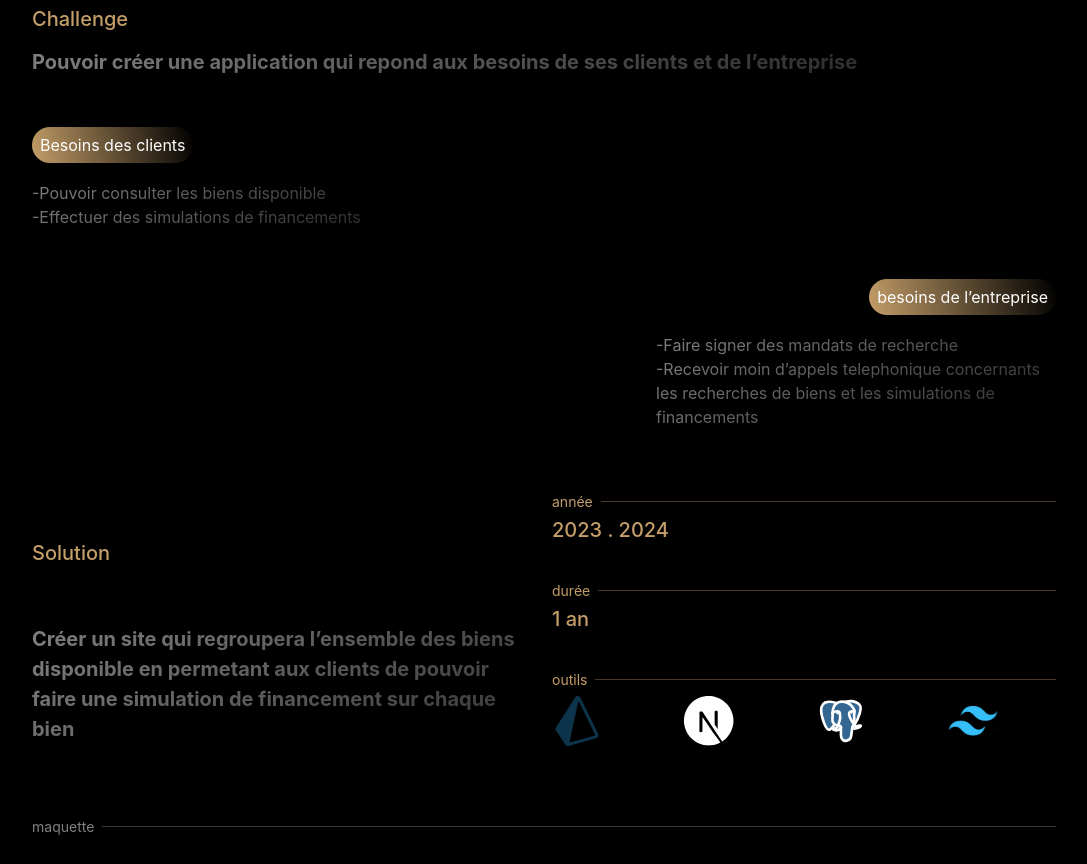
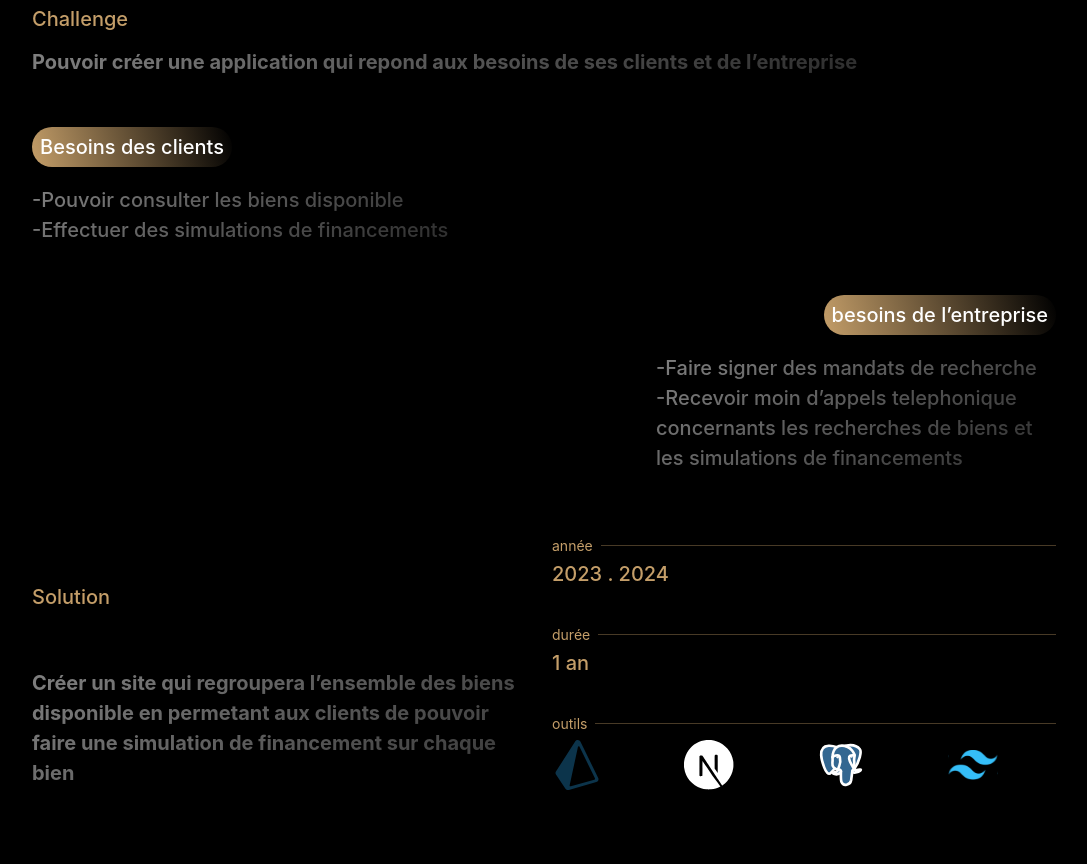
Before and after one commit to FierensDev/portfolio, a React (Create React App) app: page /portfolio/idla in a window 1280 px wide. Shown: the part 940-1804 px from the top of the page, without its empty margins (96-1183 px from the left). Built offline with nearby package versions, Linux system fonts and the light colour scheme; no server answers; the HTML template or start-up script is replaced by a standard one.

Commit message:
correct spacing

```diff
--- a/src/components/Pages/Contact/Contact.css
+++ b/src/components/Pages/Contact/Contact.css
@@ -8,7 +8,7 @@
 .contact__form{
   display: grid;
   grid-template-rows: 1fr;
-  gap: 16px;
+  gap: 32px;
 }
 
 .contact__form-input{
@@ -24,12 +24,21 @@
   outline: none;
 }
 
+.contact__title{
+  margin-bottom: 40px;
+}
+
+.contact__subtitle{
+  /* margin-top: 80px; */
+}
+
 .contact__form-textarea{
   color: var(--color-text);
   background: transparent;
   border: none;
   border-bottom: 1px solid var(--color-subtitle);
   width: 100%;
+  resize: vertical;
   padding: 10px 0;
 
   min-height: 150px;
@@ -90,6 +99,7 @@
   background: var(--color-subtitle-50);
   border: solid 2px;
   border-color: var(--color-text);
+  cursor:wait;
 }
 
 .button-sent{
@@ -118,8 +128,25 @@
   gap: 32px;
 }
 
+input:disabled{
+  background: rgba(90, 90, 90, 0.189);
+  cursor:no-drop;
+}
+
+textarea:disabled{
+  background: rgba(90, 90, 90, 0.189);
+  cursor:no-drop;
+}
+
 @media (min-width: 768px){
   .container__social-media{
     grid-template-columns: 1fr auto;
   }
+
+  .contact__subtitle{
+    width: 90%;
+    margin: auto;
+    margin-top: 40px;
+    margin-bottom: 40px;
+  }
 }
--- a/src/components/Pages/Contact/Contact.tsx
+++ b/src/components/Pages/Contact/Contact.tsx
@@ -5,7 +5,7 @@ import { useRef, useState } from 'react';
 
 export function Contact(){
 
-  const [submitState, setSubmitState] = useState(400)
+  const [submitState, setSubmitState] = useState(0)
 
   function handleForm(e: React.FormEvent<HTMLFormElement>){
     e.preventDefault()
@@ -48,20 +48,23 @@ export function Contact(){
   return(
     <div className="adapt-to-container">
       <div className="contact">
-        <h2 className="text-h2 text-gradient">Contactez moi</h2>
+        <h2 className="text-h2 text-gradient contact__title">Contactez moi</h2>
 
-        <p className="text-gradient text-h3">N'hésitez pas à me contacter à tout moment,
+        <p className="text-gradient text-h3 contact__subtitle">N'hésitez pas à me contacter à tout moment,
           je vous répondrai dès que possible
         </p>
       </div>
 
-      <div className='container__social-media'>
+      <div className='container__social-media mt-80'>
         <form ref={form} onSubmit={sendEmail} className='contact__form'>
-          <input type="text" name='user_name' id='name' placeholder='Nom' className='contact__form-input'/>
-          <input type="email" name='user_email' id='email' required placeholder='Email' className='contact__form-input' />
+          <input type="text" name='user_name' id='name' placeholder='Nom' className='contact__form-input' disabled={submitState > 0}/>
+          <input type="email" name='user_email' id='email' required placeholder='Email' className='contact__form-input' disabled={submitState > 0}/>
           <textarea
             className="contact__form-textarea"
-            name="message" id="message" placeholder="Message" onKeyUp={handleTextAreaHeight}
+            name="message" id="message"
+            placeholder="Message"
+            onKeyUp={handleTextAreaHeight}
+            disabled={submitState > 0}
           ></textarea>
 
           <button className={submitState === 0 ? 'button' : submitState === 102 ? 'button button-wait' : submitState === 200 ? 'button button-sent' : submitState === 400 ? 'button button-error' : 'button button-error'} disabled={submitState > 0}>
@@ -69,7 +72,7 @@ export function Contact(){
               <div className='button__content'>Envoyer</div>
             :
             submitState === 102 ?
-              <div className='text-color-text'>Envoie en cours</div>
+              <div className='text-color-text'>Envoie en cours...</div>
             :
             submitState === 200 ?
              <div className='text-color-text'>Message envoyé !</div>
--- a/src/components/Pages/Idla/Idla.css
+++ b/src/components/Pages/Idla/Idla.css
@@ -30,6 +30,9 @@
   align-items: center;
 }
 
+.span-2{
+  grid-column: span 2;
+}
 
 /* card  */
 
--- a/src/components/Pages/Idla/Idla.tsx
+++ b/src/components/Pages/Idla/Idla.tsx
@@ -43,16 +43,16 @@ export function Idla(){
 
       <div className='idla__recap'>
         <div>
-          <div className='idla__recap__title-clients '>Besoins des clients</div>
-          <div className='text-gradient lh-15'>
+          <div className='idla__recap__title-clients text-20'>Besoins des clients</div>
+          <div className='text-gradient lh-15 text-20'>
             <p>-Pouvoir consulter les biens disponible</p>
             <p>-Effectuer des simulations de financements</p>
           </div>
         </div>
 
         <div>
-          <div className='idla__recap__title-clients '>besoins de l’entreprise</div>
-          <div className='text-gradient idla__recap__subtitle lh-15'>
+          <div className='idla__recap__title-clients text-20'>besoins de l’entreprise</div>
+          <div className='text-gradient idla__recap__subtitle lh-15 text-20'>
             <p>-Faire signer des mandats de recherche</p>
             <p>-Recevoir moin d’appels telephonique concernants les recherches de biens et les simulations de financements</p>
           </div>
@@ -113,7 +113,8 @@ export function Idla(){
 
       <div className='idla__security'>
         <Separator title='sécurité' id='security'/>
-        <img src={NextAuth} alt="next auth icon" />
+        <div className='span-2 mt-60'></div>
+        <img src={NextAuth} alt="next auth icon"  />
         <p className='text-gradient text-center text-16-20 m-auto font-weight-700 lh-15'>Authentification avec
           NextAuth, incluant
           la double
--- a/src/index.css
+++ b/src/index.css
@@ -37,6 +37,24 @@
   --font-size-20: 1.25rem; /*20px 20px 20px*/
   --font-size-16-20: 1rem; /*16 20 20*/
   --font-size-navbar-menu: 1.5rem; /*24px 16px 16px*/
+}
+
+::-webkit-scrollbar{
+  width: 0.5em;
+}
+
+::-webkit-scrollbar-track{
+  background: rgb(18, 18, 18);
+  margin: 10px;
+}
+
+::-webkit-scrollbar-thumb{
+  background: var(--color-subtitle);
+  border-radius: 8px;
+}
+
+::-webkit-scrollbar-thumb:hover{
+  background: var(--color-text);
 }
 
 h6{
@@ -280,8 +298,15 @@ a {
   justify-content: center;
 }
 
+.mt-40{
+  margin-top: 40px;
+}
+
 .mt-80{
   margin-top: 80px;
+}
+.mt-60{
+  margin-top: 60px;
 }
 
 .mb-16{
```
